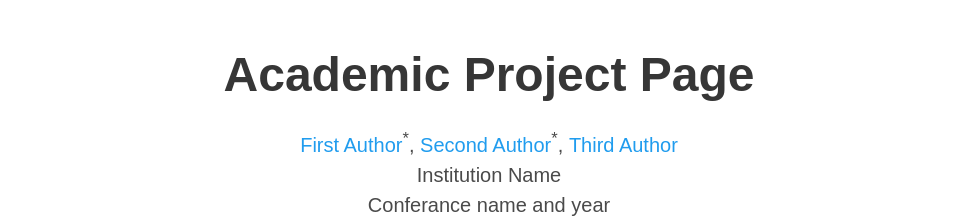
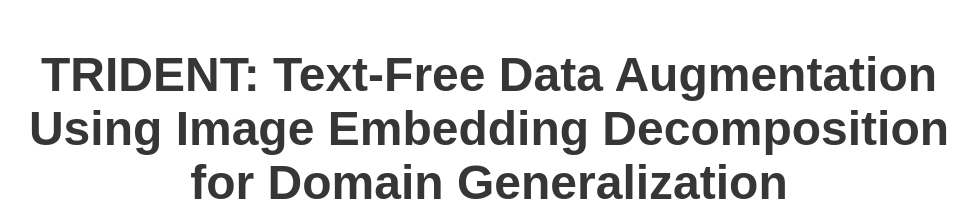
Before and after one commit to youngyoonii/trident-proj, a plain HTML site: page index.html in a window 1280 px wide. Shown: the top 224 px of the page, without its empty margins (151-1128 px from the left). Drawn offline with nearby package versions, Linux system fonts and the light colour scheme; some icons are missing; a web font is replaced by a local one.

Commit message:
Add Title

```diff
--- a/index.html
+++ b/index.html
@@ -52,7 +52,7 @@
       <div class="container is-max-desktop">
         <div class="columns is-centered">
           <div class="column has-text-centered">
-            <h1 class="title is-1 publication-title">Academic Project Page</h1>
+            <h1 class="title is-1 publication-title">TRIDENT: Text-Free Data Augmentation Using Image Embedding Decomposition for Domain Generalization</h1>
             <div class="is-size-5 publication-authors">
               <!-- Paper authors -->
               <span class="author-block">
```
